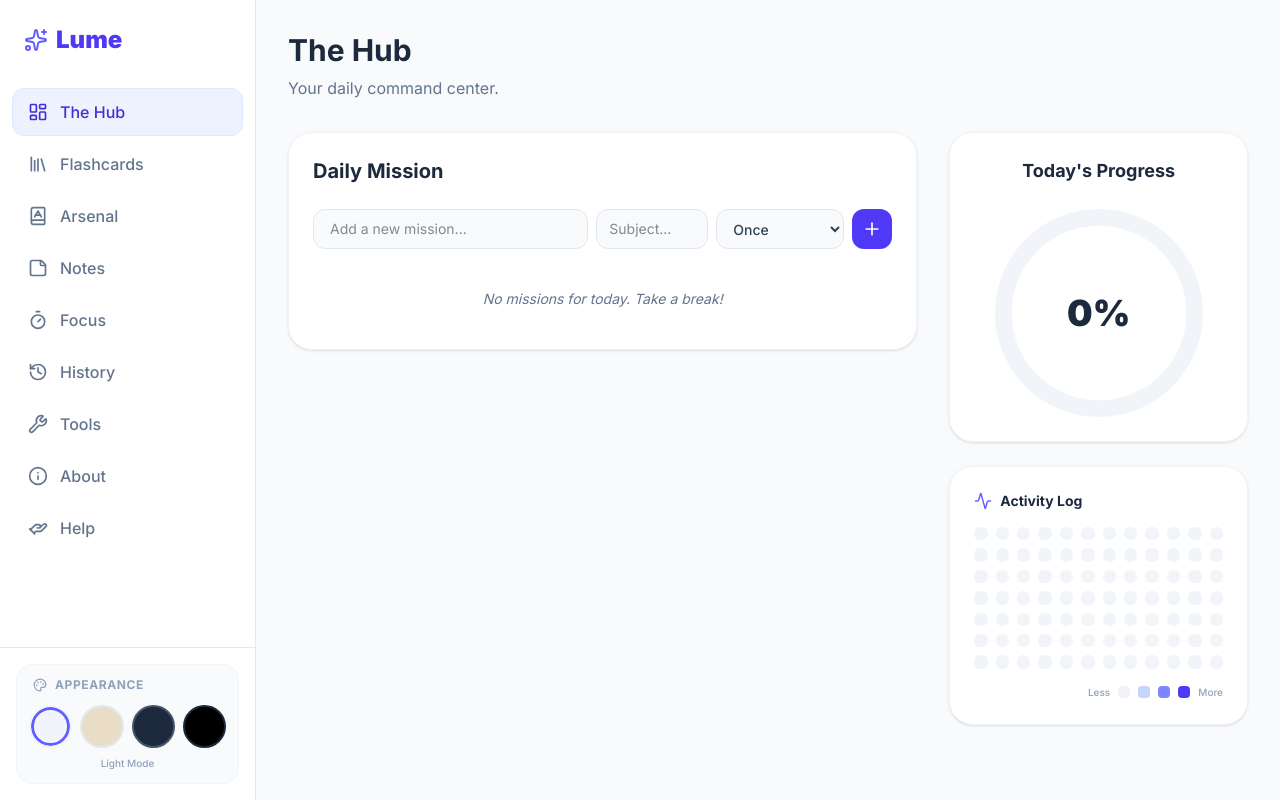
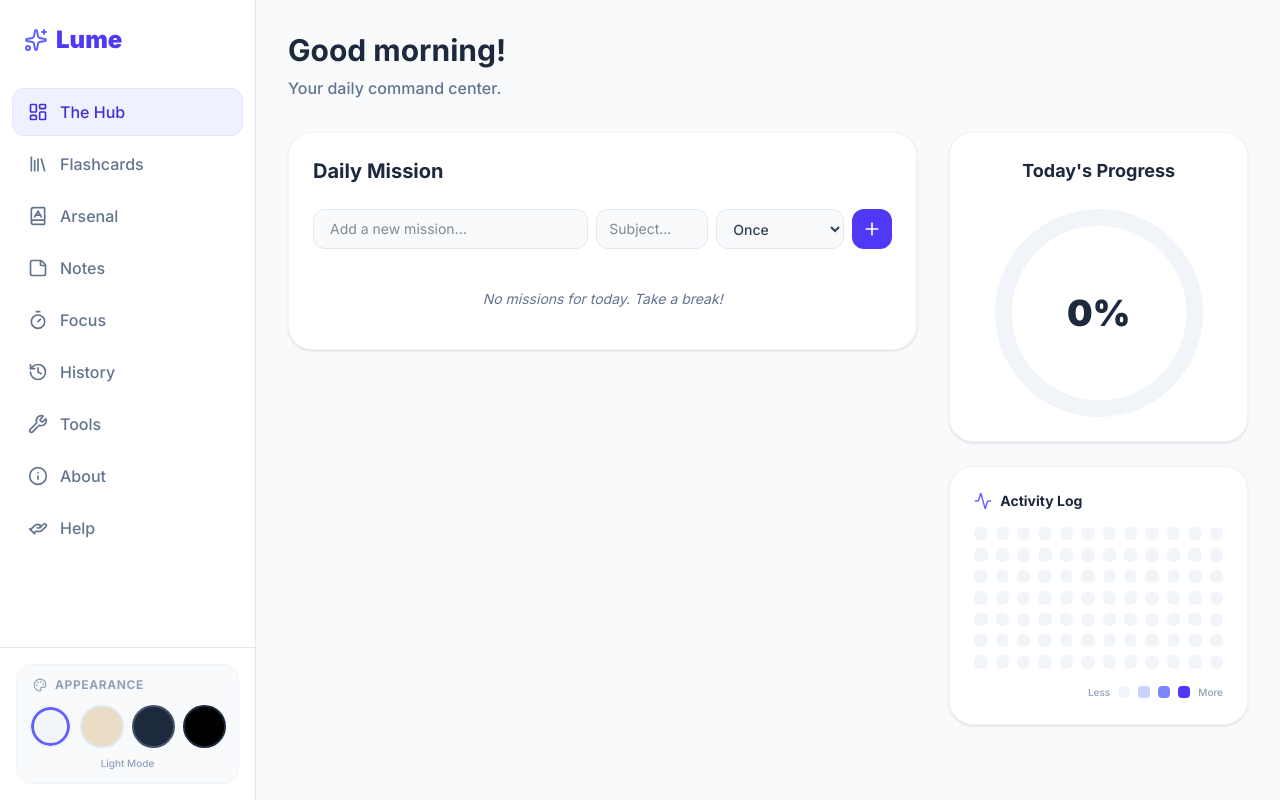
Before and after one commit to piyushbrl69/Lume, a Next.js app: page / in a window 1280 px wide. Built offline with nearby package versions, Linux system fonts and the light colour scheme.

Commit message:
HomePage improvements

```diff
--- a/app/HomeClient.tsx
+++ b/app/HomeClient.tsx
@@ -1,6 +1,6 @@
 "use client";
 
-import React, { useEffect, useMemo } from 'react';
+import React, { useEffect, useMemo, useState } from 'react';
 import DailyChecklist from '@/components/dashboard/DailyChecklist';
 import ProgressRing from '@/components/dashboard/ProgressRing';
 import ContributionCalendar from '@/components/dashboard/ContributionCalendar';
@@ -30,7 +30,24 @@ export default function Home() {
   const [tasks, setTasks] = useLocalStorage<Task[]>('hub-tasks', []);
   const [recurringTemplates, setRecurringTemplates] = useLocalStorage<RecurringTaskTemplate[]>('hub-recurring-templates', []);
 
+  // Greeting State
+  const [greeting, setGreeting] = useState('');
+
   const todayStr = format(new Date(), 'yyyy-MM-dd');
+
+  // --- Dynamic Greeting Logic ---
+  useEffect(() => {
+    const hour = new Date().getHours();
+    let timeGreeting = 'Good evening';
+
+    if (hour < 12) {
+      timeGreeting = 'Good morning';
+    } else if (hour < 18) {
+      timeGreeting = 'Good afternoon';
+    }
+
+    setGreeting(`${timeGreeting}!`);
+  }, []);
 
   // --- Auto-generate today's recurring tasks on load ---
   useEffect(() => {
@@ -128,9 +145,26 @@ export default function Home() {
 
   return (
     <main className="p-4 sm:p-6 md:p-8 max-w-6xl mx-auto min-h-screen">
-      <header className="mb-6 sm:mb-8">
-        <h1 className="text-2xl sm:text-3xl font-bold text-slate-800 dark:text-white">The Hub</h1>
-        <p className="text-slate-500 mt-2 text-sm sm:text-base">Your daily command center.</p>
+      <header className="mb-6 sm:mb-8 min-h-[4rem]">
+        {/* Animated Greeting */}
+        <motion.h1
+          initial={{ opacity: 0, y: -10 }}
+          animate={{ opacity: 1, y: 0 }}
+          transition={{ duration: 0.5, ease: "easeOut" }}
+          className="text-2xl sm:text-3xl font-bold text-slate-800 dark:text-white"
+        >
+          {greeting || 'The Hub'}
+        </motion.h1>
+
+        {/* Animated Subtitle */}
+        <motion.p
+          initial={{ opacity: 0, y: -10 }}
+          animate={{ opacity: 1, y: 0 }}
+          transition={{ duration: 0.5, ease: "easeOut", delay: 0.1 }}
+          className="text-slate-500 mt-2 text-sm sm:text-base font-medium"
+        >
+          Your daily command center.
+        </motion.p>
       </header>
 
       <div className="grid grid-cols-1 lg:grid-cols-3 gap-6 md:gap-8 items-start">
```
